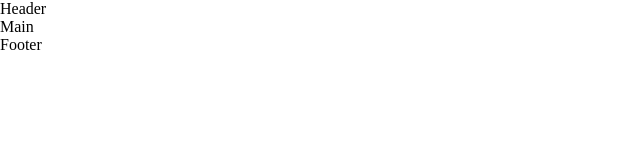
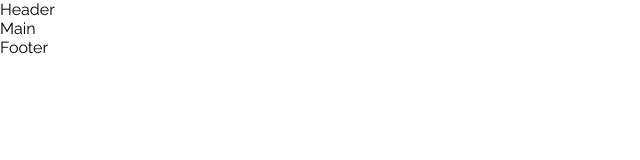
Before and after one commit to calbria/bornas, a website: page src/index.html in a window 1280 px wide. Shown: the full height of the page, 0-640 px from the left. Drawn offline with nearby package versions, Linux system fonts and the light colour scheme.

Commit message:
adding and linking fonts and image folder whith tinyfied photoes

```diff
--- a/src/index.html
+++ b/src/index.html
@@ -3,8 +3,11 @@
 <head>
     <meta charset="UTF-8">
     <meta name="viewport" content="width=device-width, initial-scale=1.0">
+    <link rel="preconnect" href="https://fonts.googleapis.com">
+    <link rel="preconnect" href="https://fonts.gstatic.com" crossorigin>
+    <link href="https://fonts.googleapis.com/css2?family=Raleway:wght@400;500;700&display=swap" rel="stylesheet">
     <link rel="stylesheet" href="./css/app.min.css">
-    <title>Document</title>
+    <title>Bornas</title>
 </head>
 <body>
     <header>
--- a/src/scss/base/base.scss
+++ b/src/scss/base/base.scss
@@ -0,0 +1,4 @@
+body {
+    font-family: 'Raleway', sans-serif;
+    font-weight: 400;
+}
--- a/src/scss/base/fonts.scss
+++ b/src/scss/base/fonts.scss
@@ -0,0 +1,5 @@
+@font-face {
+    font-family: 'NeueMontreal';
+    src: url('../../fonts/NeueMontreal-Medium.otf') format('otf');
+    font-weight: 500;
+}
--- a/src/scss/pages/index.scss
+++ b/src/scss/pages/index.scss
@@ -0,0 +1,4 @@
+// font-family: 'Raleway', sans-serif;
+
+// font-family: 'NeueMontreal', sans-serif, Arial;
+// font-weight: 500;
```
Also changed, not shown: src/html/index.html (+4 -1 lines), src/css/app.min.css, src/fonts/NeueMontreal-Medium.otf (added), src/images/photo/accessuar_1.png (added), src/images/photo/accessuar_2.png (added), src/images/photo/additional_1.png (added), src/images/photo/additional_2.png (added), src/images/photo/additional_3.png (added), src/images/photo/blade.png (added), src/images/photo/details.png (added), src/images/photo/footer.png (added), src/images/photo/header.jpg (added), src/images/photo/premium.png (added), src/images/photo/slide_1.png (added), 3 more files.
